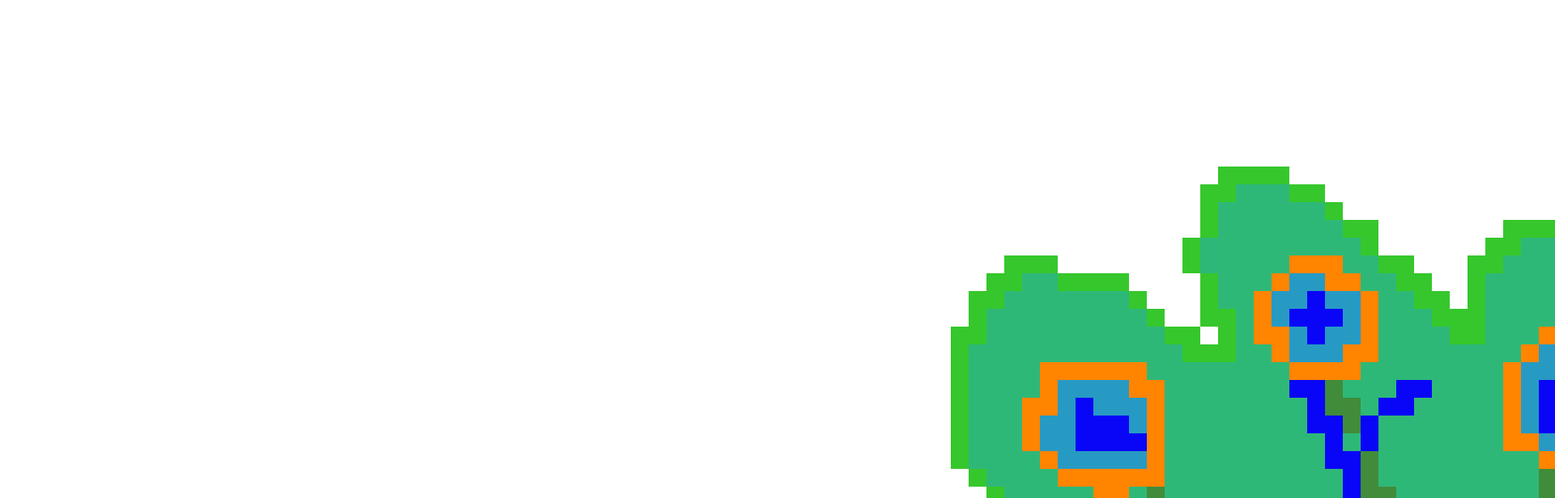
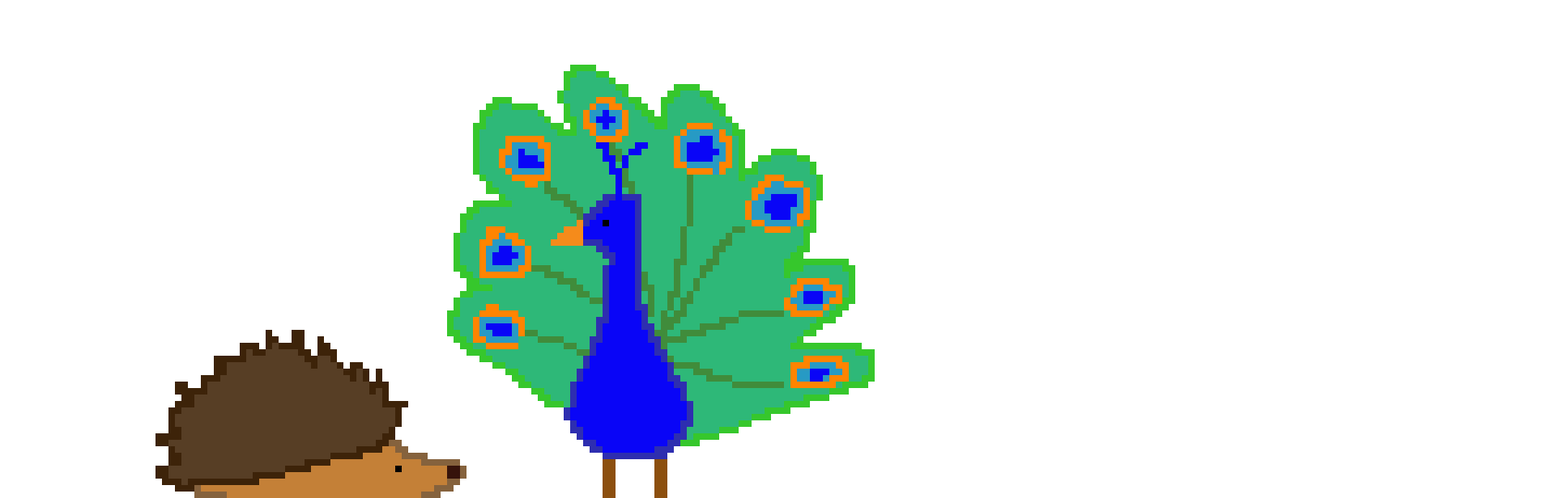
Before and after one commit to Jackarius090/beer-qrcode-site, a plain HTML site: page main.html in a window 1280 px wide. Shown: the top 616 px of the page at 81% size, 1920 px wide, since content can reach past the window. Drawn offline with Linux system fonts and the light colour scheme.

Commit message:
add styling

```diff
--- a/main.html
+++ b/main.html
@@ -4,7 +4,19 @@
     <meta charset="UTF-8" />
     <meta name="viewport" content="width=device-width, initial-scale=1.0" />
   </head>
-  <body>
-    <img src="./animals.png" alt="two-nice-animals" />
+
+  <body
+    style="
+      min-height: 100vh;
+      display: flex;
+      align-items: center;
+      justify-content: center;
+    "
+  >
+    <img
+      style="max-height: 100vh; width: auto"
+      src="./animals.png"
+      alt="two-nice-animals"
+    />
   </body>
 </html>
```
